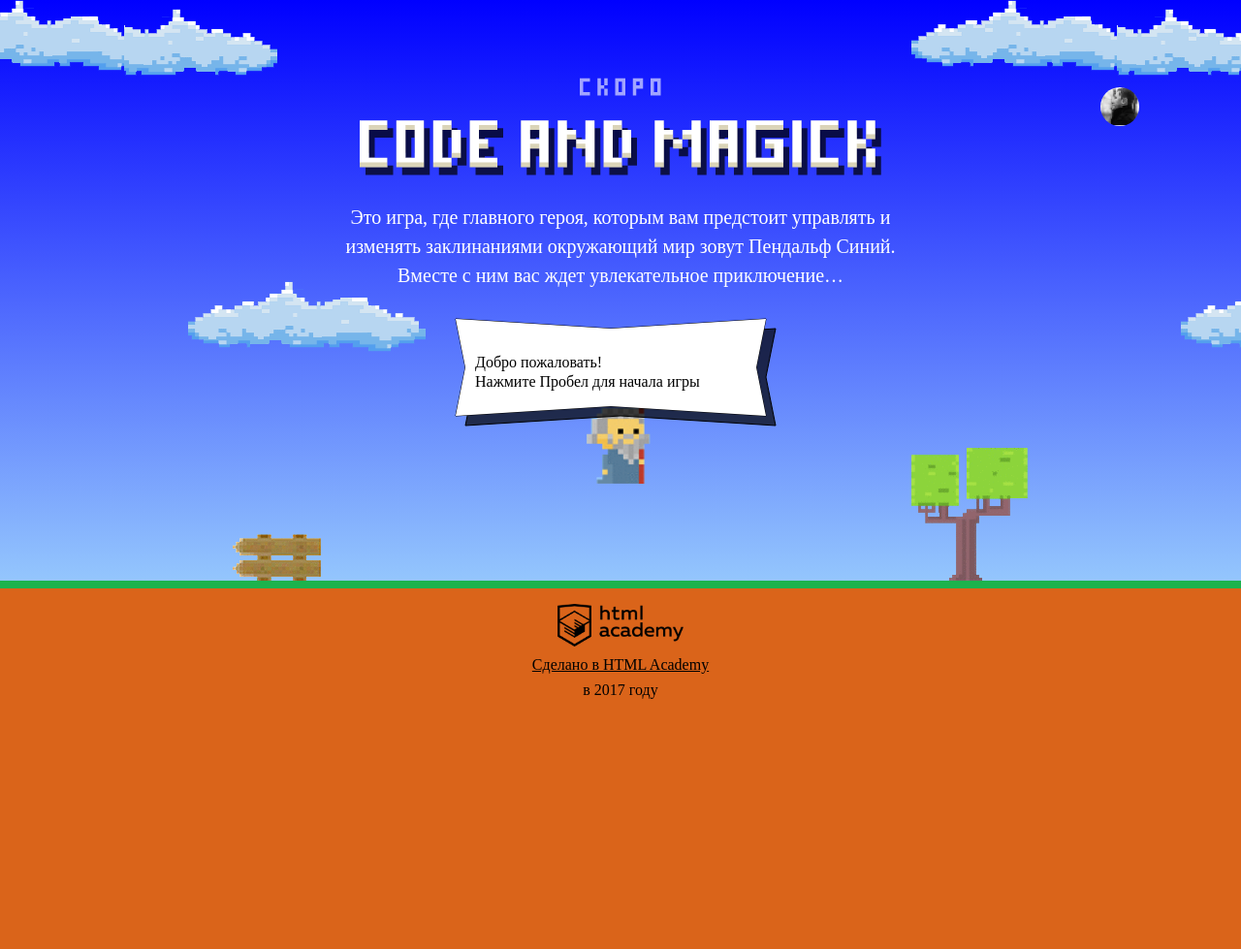
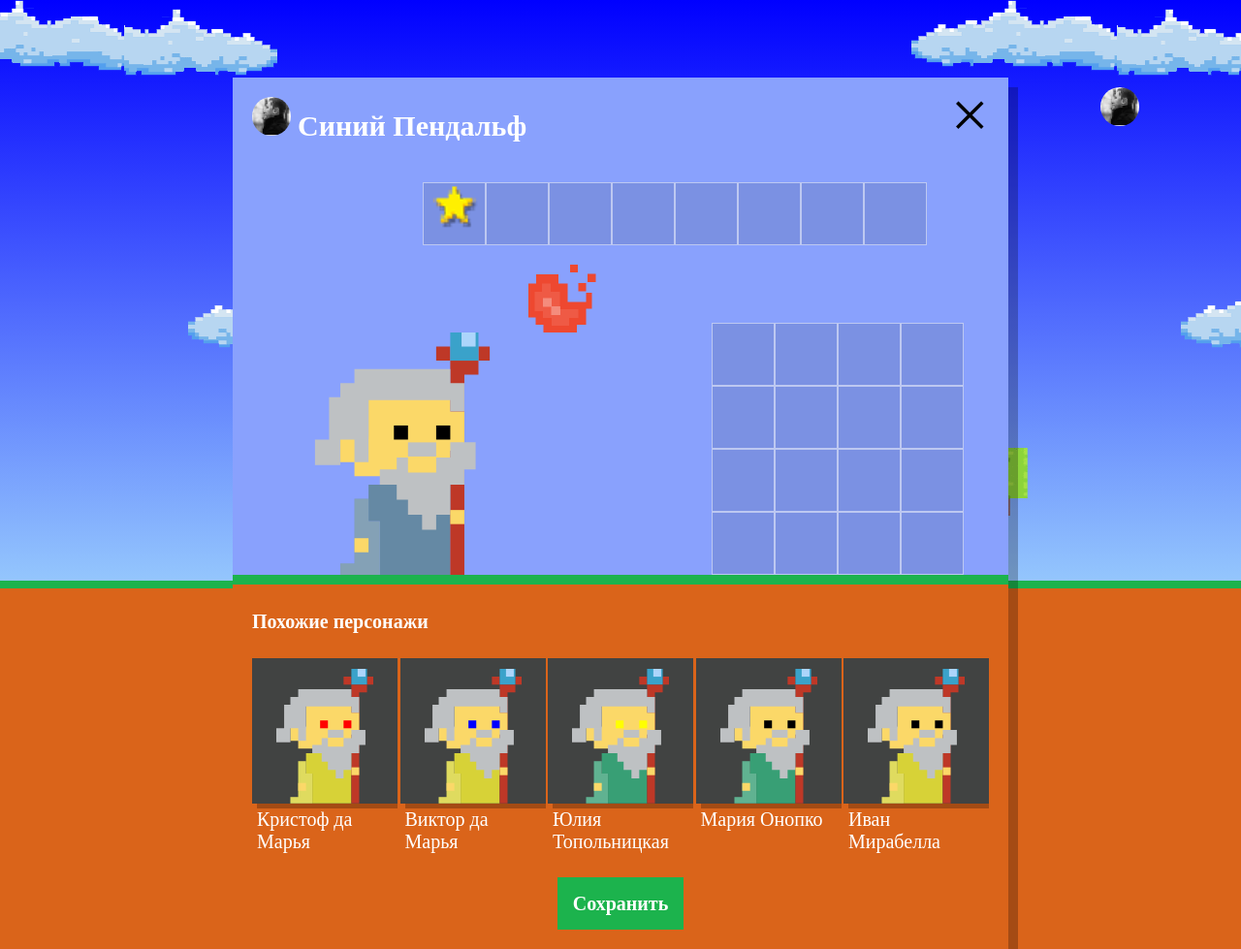
Before and after one commit to Alevtine/468133-code-and-magick, a website: page index.html in a window 1280 px wide. Shown: the whole page at 97% size. Before the commit the page ends 800 px from the top, so only its background shows below. Drawn offline with Linux system fonts and the light colour scheme; a web font is replaced by a local one.

Commit message:
similar wizards block added

```diff
--- a/index.html
+++ b/index.html
@@ -205,6 +205,7 @@ var getWizardY = function(height) {
 }
 
 </script>
+<script src="js/setup.js"></script>
 <script src="js/stat.js"></script>
 <script src="js/game.js"></script>
 
--- /dev/null
+++ b/js/setup.js
@@ -0,0 +1,44 @@
+'use strict';
+
+var WIZARDS_QUANTITY = 5;
+var NAMES = ['Иван', 'Хуан Себастьян', 'Мария', 'Кристоф', 'Виктор', 'Юлия', 'Люпита', 'Вашингтон'];
+var SURNAMES = ['да Марья', 'Верон', 'Мирабелла', 'Вальц', 'Онопко', 'Топольницкая', 'Нионго', 'Ирвинг'];
+var COAT_COLORS = ['rgb(101, 137, 164)', 'rgb(241, 43, 107)', 'rgb(146, 100, 161)', 'rgb(56, 159, 117)', 'rgb(215, 210, 55)', 'rgb(0, 0, 0)'];
+var EYES_COLORS = ['black', 'red', 'blue', 'yellow', 'green'];
+
+var setupBlock = document.querySelector('.setup');
+var similarWizardsBlock = document.querySelector('.setup-similar');
+var similarWizardsList = document.querySelector('.setup-similar-list');
+var similarWizardTemplate = document.querySelector('#similar-wizard-template')
+    .content
+    .querySelector('.setup-similar-item');
+
+var removeHidden = function (elem) {
+  elem.classList.remove('hidden');
+};
+
+removeHidden(setupBlock);
+
+var getRandomValue = function (array) {
+  return array[Math.floor(Math.random() * array.length)];
+};
+
+
+var similarWizards = [];
+for (var i = 0; i < WIZARDS_QUANTITY; i++) {
+  similarWizards[i] = {
+    name: getRandomValue(NAMES) + ' ' + getRandomValue(SURNAMES),
+    coatColor: getRandomValue(COAT_COLORS),
+    eyesColor: getRandomValue(EYES_COLORS)
+  };
+}
+
+similarWizards.forEach(function (item) {
+  var wizardElement = similarWizardTemplate.cloneNode(true);
+  wizardElement.querySelector('.setup-similar-label').textContent = item.name;
+  wizardElement.querySelector('.wizard-coat').style.fill = item.coatColor;
+  wizardElement.querySelector('.wizard-eyes').style.fill = item.eyesColor;
+  similarWizardsList.appendChild(wizardElement);
+});
+
+removeHidden(similarWizardsBlock);
```
